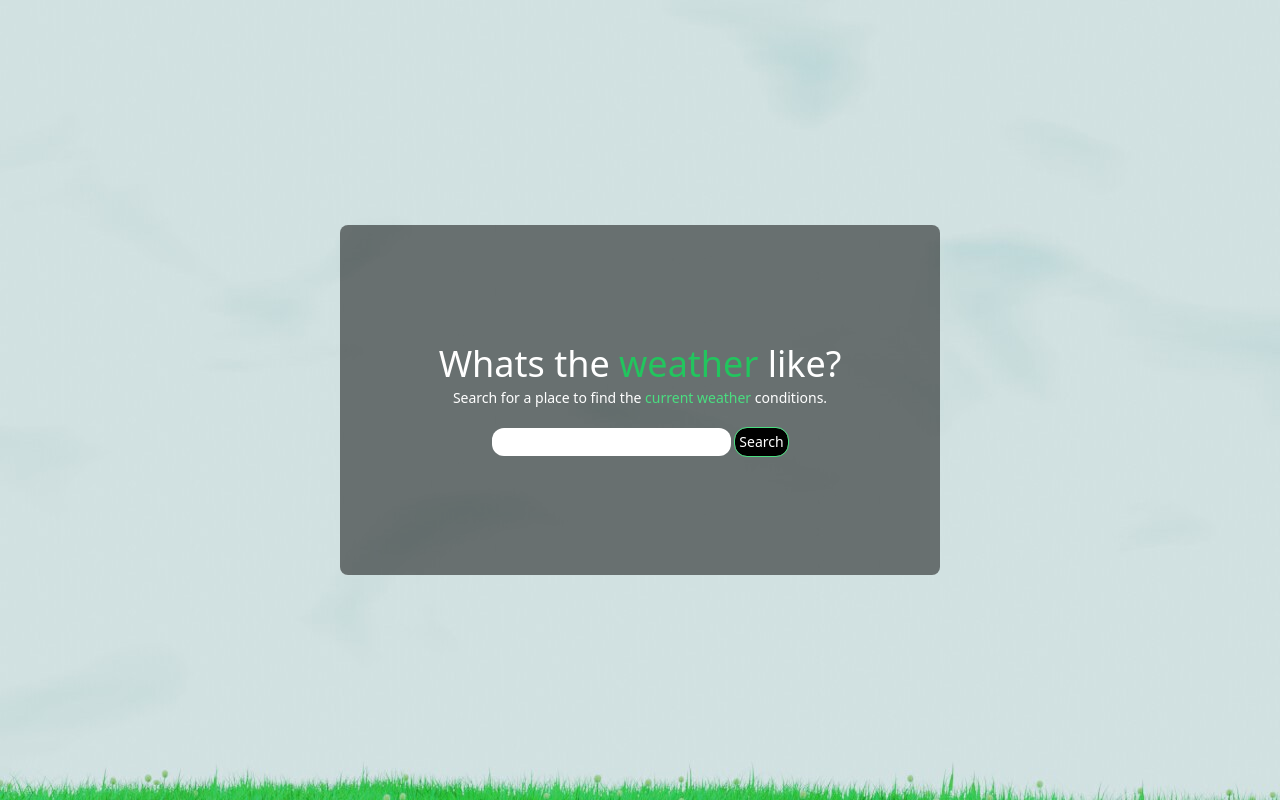
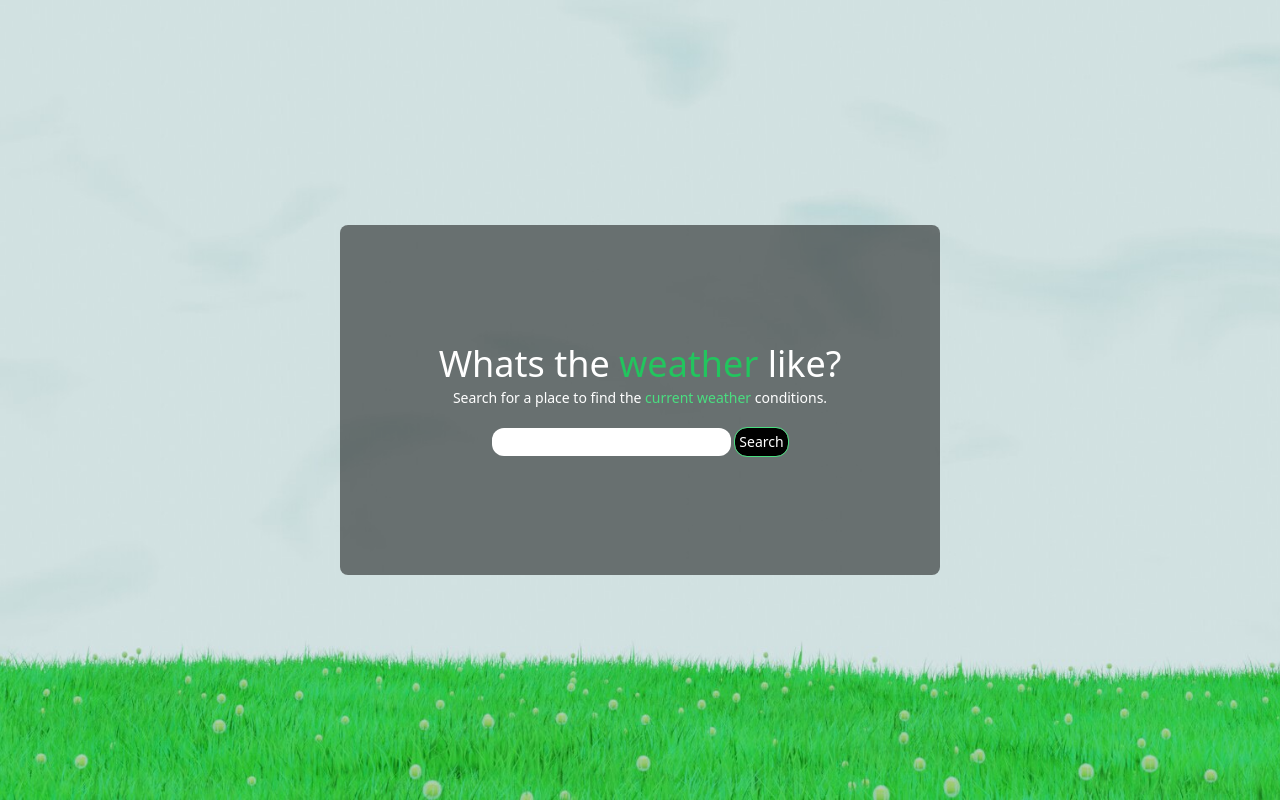
Before and after one commit to radoslavKiryazov/WeatherApplication, a React (Create React App) app in the folder weather_application/: page / in a window 1280 px wide. Built offline with nearby package versions, Linux system fonts and the light colour scheme.

Commit message:
background image fix

```diff
--- a/weather_application/src/WeatherApp.tsx
+++ b/weather_application/src/WeatherApp.tsx
@@ -10,7 +10,7 @@ function WeatherApp() {
     onSuggestionClick,
     onSearchClick} = useWeather();
   return (
-    <div className='flex justify-center items-center w-full bg-meadow h-[100vh]'>
+    <div className='flex justify-center items-center w-full bg-meadow bg-cover h-[100vh]'>
       {weatherData ? (
         <Dashboard data={weatherData} />
       ):(
```
